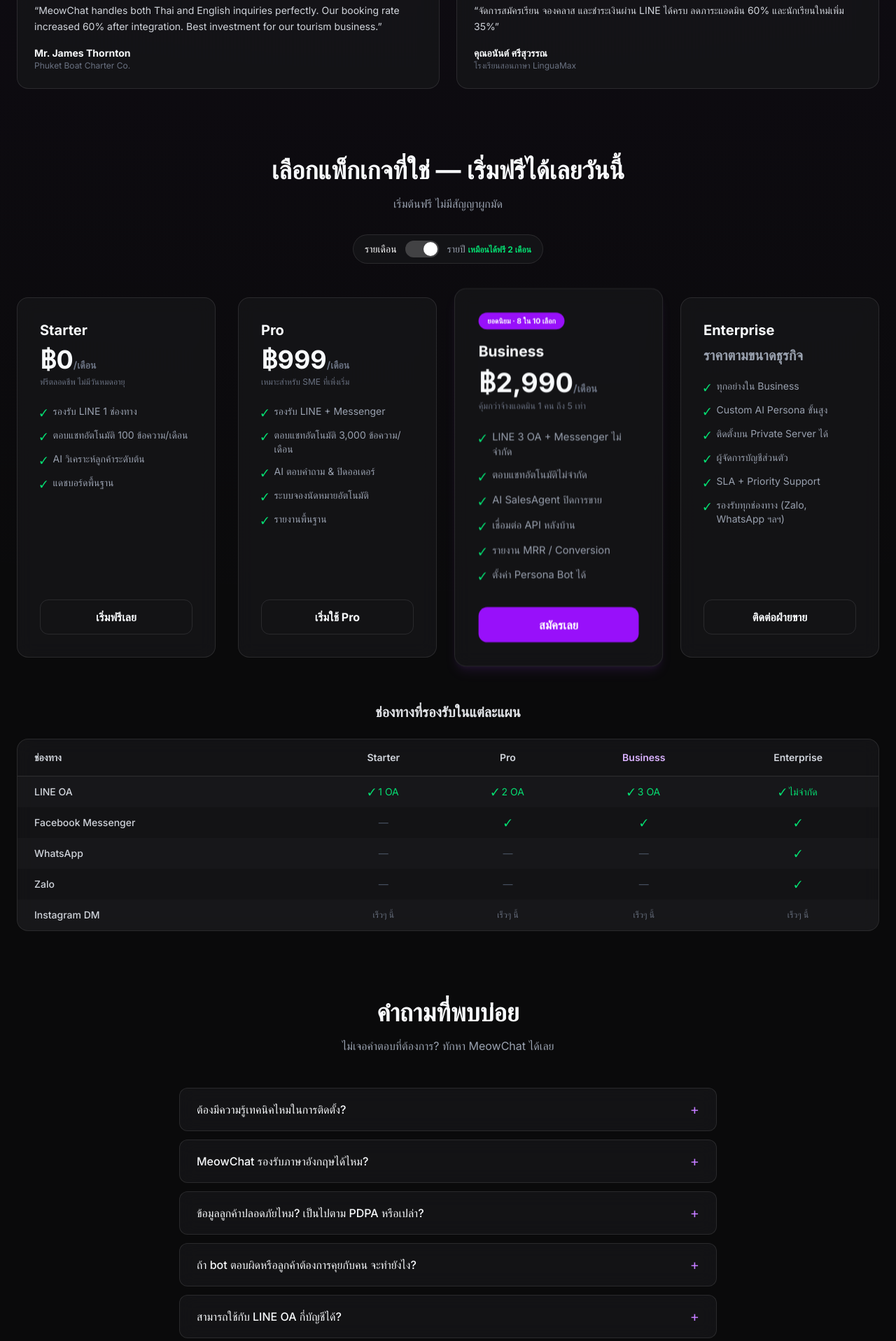
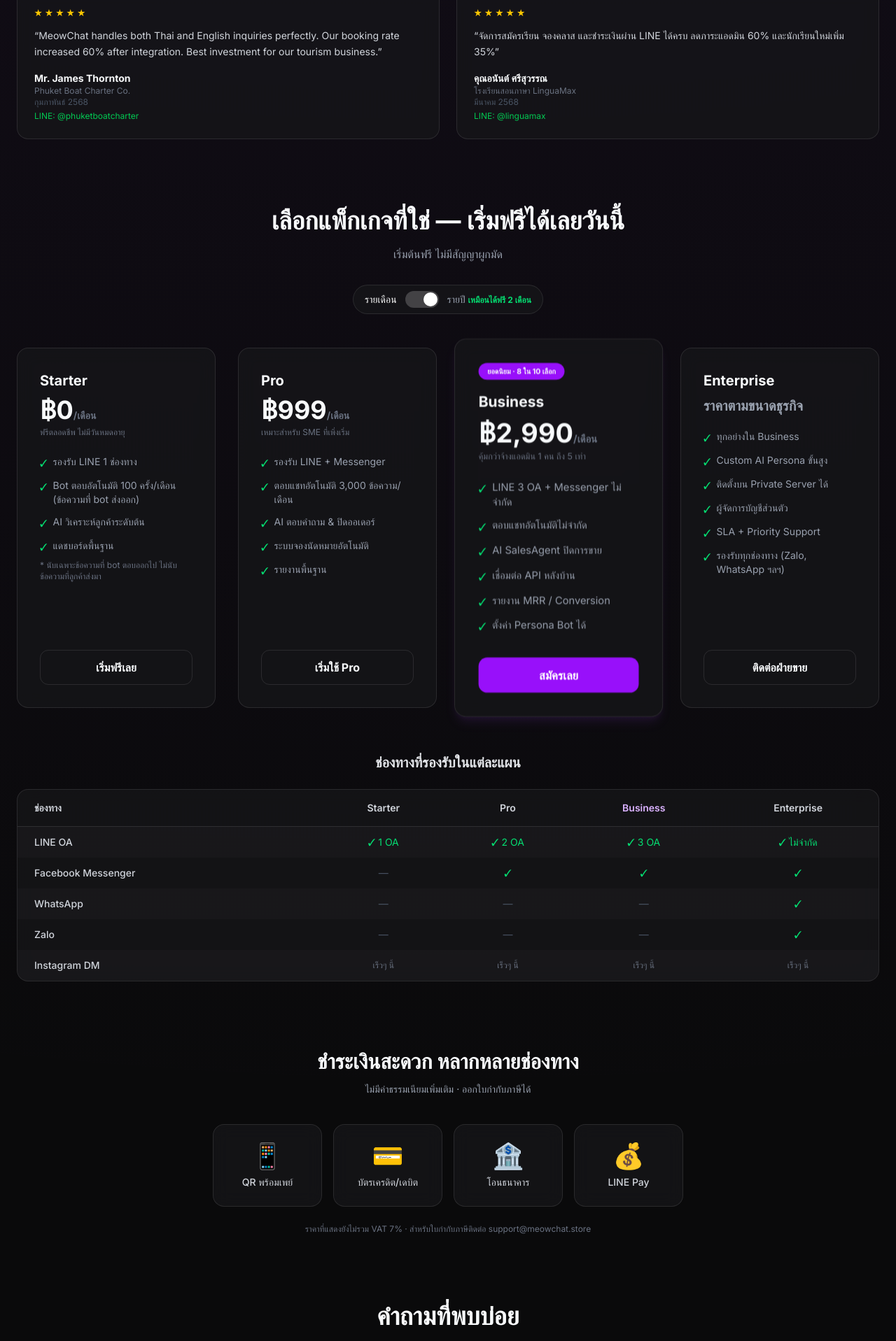
Before and after one commit to gotjisamyo/meowchat-landing, a Next.js app: page / in a window 1280 px wide. Shown: the part 4120-6037 px from the top of the page at 70% size. Built offline with nearby package versions, Linux system fonts and the light colour scheme.

Commit message:
UX: clarify Starter limits, payment methods section, testimonial dates+LINE handles, live demo section

```diff
--- a/src/app/_components/PricingSection.tsx
+++ b/src/app/_components/PricingSection.tsx
@@ -74,7 +74,7 @@
             {plan.freeNote && plan.monthly === 0 && (
               <p className="text-gray-500 text-xs mb-2">{plan.freeNote}</p>
             )}
-            <ul className="text-gray-400 text-sm space-y-3 mb-8 flex-1 mt-4">
+            <ul className="text-gray-400 text-sm space-y-3 mt-4">
               {plan.features.map((f) => (
                 <li key={f} className="flex items-start gap-2">
                   <span className="text-green-400 mt-0.5 flex-shrink-0">✓</span>
@@ -82,6 +82,10 @@
                 </li>
               ))}
             </ul>
+            {plan.monthly === 0 && (
+              <p className="text-gray-500 text-xs mt-2">* นับเฉพาะข้อความที่ bot ตอบออกไป ไม่นับข้อความที่ลูกค้าส่งมา</p>
+            )}
+            <div className="mb-8 flex-1" />
             <a
               href="https://line.me/ti/p/@960xboyt"
               target="_blank"
--- a/src/app/page.tsx
+++ b/src/app/page.tsx
@@ -11,7 +11,7 @@
     badge: null,
     features: [
       "รองรับ LINE 1 ช่องทาง",
-      "ตอบแชทอัตโนมัติ 100 ข้อความ/เดือน",
+      "Bot ตอบอัตโนมัติ 100 ครั้ง/เดือน (ข้อความที่ bot ส่งออก)",
       "AI วิเคราะห์ลูกค้าระดับต้น",
       "แดชบอร์ดพื้นฐาน",
     ],
@@ -142,24 +142,32 @@
     biz: "ร้านขายเสื้อผ้าออนไลน์ @fashionbkk",
     text: "ก่อนใช้ MeowChat แอดมินต้องตอบแชท 300-400 ข้อความต่อวัน ตอนนี้ bot จัดการได้ 80% ยอดขายเพิ่ม 40% ใน 2 เดือน",
     stars: 5,
+    date: "ธันวาคม 2567",
+    lineOA: "@fashionbkk",
   },
   {
     name: "ดร.พรชัย ลิมปิชัย",
     biz: "คลินิกทันตกรรม Smile Clinic",
     text: "ระบบจองนัดอัตโนมัติลด no-show จาก 25% เหลือ 8% ลูกค้าได้รับ reminder ทาง LINE ทุกคน ประทับใจมาก",
     stars: 5,
+    date: "มกราคม 2568",
+    lineOA: "@smileclinic_th",
   },
   {
     name: "Mr. James Thornton",
     biz: "Phuket Boat Charter Co.",
     text: "MeowChat handles both Thai and English inquiries perfectly. Our booking rate increased 60% after integration. Best investment for our tourism business.",
     stars: 5,
+    date: "กุมภาพันธ์ 2568",
+    lineOA: "@phuketboatcharter",
   },
   {
     name: "คุณอนันต์ ศรีสุวรรณ",
     biz: "โรงเรียนสอนภาษา LinguaMax",
     text: "จัดการสมัครเรียน จองคลาส และชำระเงินผ่าน LINE ได้ครบ ลดภาระแอดมิน 60% และนักเรียนใหม่เพิ่ม 35%",
     stars: 5,
+    date: "มีนาคม 2568",
+    lineOA: "@linguamax",
   },
 ];
 
@@ -472,6 +480,8 @@
                 <div>
                   <div className="font-bold text-sm">{t.name}</div>
                   <div className="text-gray-500 text-xs">{t.biz}</div>
+                  <div className="text-gray-600 text-xs">{t.date}</div>
+                  <div className="text-green-500 text-xs mt-1">LINE: {t.lineOA}</div>
                 </div>
               </div>
             ))}
@@ -487,6 +497,30 @@
           <PricingSection plans={PRICING} />
         </section>
 
+        {/* Payment Methods */}
+        <section className="mb-24">
+          <div className="text-center mb-10">
+            <h2 className="text-2xl md:text-3xl font-bold mb-3">ชำระเงินสะดวก หลากหลายช่องทาง</h2>
+            <p className="text-gray-400 text-sm">ไม่มีค่าธรรมเนียมเพิ่มเติม · ออกใบกำกับภาษีได้</p>
+          </div>
+          <div className="grid grid-cols-2 md:grid-cols-4 gap-4 max-w-2xl mx-auto">
+            {[
+              { icon: "📱", label: "QR พร้อมเพย์" },
+              { icon: "💳", label: "บัตรเครดิต/เดบิต" },
+              { icon: "🏦", label: "โอนธนาคาร" },
+              { icon: "💰", label: "LINE Pay" },
+            ].map((method) => (
+              <div key={method.label} className="glass rounded-2xl p-6 flex flex-col items-center justify-center gap-2 text-center">
+                <div className="text-4xl">{method.icon}</div>
+                <div className="text-sm font-medium text-gray-300">{method.label}</div>
+              </div>
+            ))}
+          </div>
+          <p className="text-center text-gray-500 text-xs mt-6">
+            ราคาที่แสดงยังไม่รวม VAT 7% · สำหรับใบกำกับภาษีติดต่อ support@meowchat.store
+          </p>
+        </section>
+
         {/* FAQ */}
         <section id="faq" className="mb-24">
           <div className="text-center mb-12">
@@ -494,6 +528,44 @@
             <p className="text-gray-400">ไม่เจอคำตอบที่ต้องการ? ทักหา MeowChat ได้เลย</p>
           </div>
           <FAQSection faqs={FAQS} />
+        </section>
+
+        {/* Live Demo */}
+        <section className="mb-24">
+          <div className="glass rounded-3xl p-8 md:p-12 border-purple-500/20">
+            <div className="text-center mb-8">
+              <h2 className="text-2xl md:text-3xl font-bold mb-3">ทดลองคุยกับ MeowBot ได้เลย</h2>
+              <p className="text-gray-400">ไม่ต้องสมัคร ทดสอบได้ทันที — เพียงแสกน QR หรือคลิกลิงก์</p>
+            </div>
+            <div className="flex flex-col md:flex-row items-center justify-center gap-8">
+              <div className="text-center">
+                <div className="w-48 h-48 bg-white rounded-2xl flex items-center justify-center mx-auto mb-4">
+                  <div className="text-gray-400 text-sm text-center p-4">
+                    <div className="text-6xl mb-2">📱</div>
+                    QR Code<br/>LINE @960xboyt
+                  </div>
+                </div>
+                <p className="text-gray-400 text-sm">แสกน QR ด้วยกล้อง LINE</p>
+              </div>
+              <div className="text-gray-500 font-bold text-xl">หรือ</div>
+              <div className="text-center space-y-4">
+                <p className="text-gray-300 font-medium">ลองถามบอทว่า:</p>
+                <div className="space-y-2">
+                  {["💬 \"ราคาเท่าไหร่?\"", "💬 \"มีแผนฟรีไหม?\"", "💬 \"ช่วยอะไรได้บ้าง?\"", "💬 \"How much does it cost?\""].map(q => (
+                    <div key={q} className="glass px-4 py-2 rounded-lg text-sm text-gray-300">{q}</div>
+                  ))}
+                </div>
+                <a
+                  href="https://line.me/ti/p/@960xboyt"
+                  target="_blank"
+                  rel="noopener noreferrer"
+                  className="inline-block bg-green-500 hover:bg-green-600 text-white px-8 py-3 rounded-full font-bold transition-all transform hover:scale-105"
+                >
+                  เปิด LINE แชทเลย →
+                </a>
+              </div>
+            </div>
+          </div>
         </section>
 
         {/* CTA Banner */}
```
